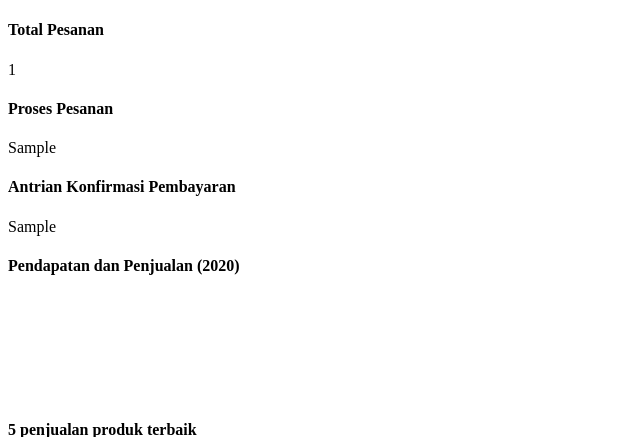
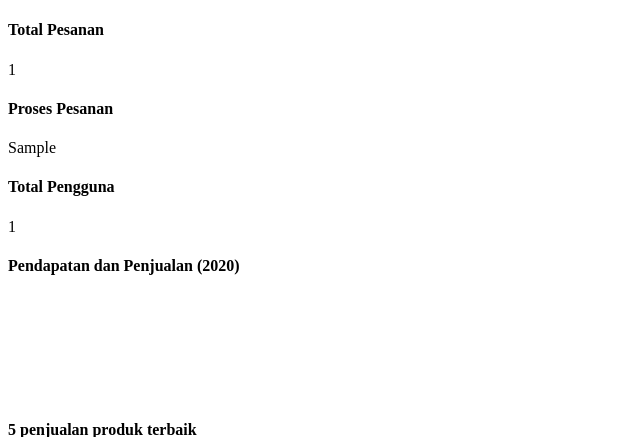
Before and after one commit to evaleries/gameoverflow, a PHP site: template App/views/admin/dashboard.php in a window 1280 px wide. Shown: the top 437 px of the page, without its empty margins (0-640 px from the left). Run offline with PHP 8.4, Linux system fonts and the light colour scheme; the template is opened without the code that fills it: most values are stand-ins (such as "Sample title", 1, 10 or a date in 2020); grey boxes marked "Sample" are stand-in pictures; data that the repository does not hold is empty; some libraries are stand-ins or nearby versions.

Commit message:
Update Dashboard
Shows total users

```diff
--- a/App/Controllers/Admin/DashboardController.php
+++ b/App/Controllers/Admin/DashboardController.php
@@ -4,6 +4,7 @@ namespace App\Controllers\Admin;
 
 
 use App\Core\Request;
+use App\Models\User;
 use App\Models\Order;
 use App\Models\Payment;
 use App\Models\Product;
@@ -15,13 +16,13 @@ class DashboardController extends Controller
     {
         $totalOrders = Order::rawFirst("SELECT count(*) as total FROM orders")->total;
         $orderProcessing = Order::rawFirst("SELECT count(*) as total FROM orders WHERE status = :status", ['status' => Order::PROCESSING])->total;
-        $paymentsPending = Payment::rawFirst("SELECT count(*) as total FROM payments p JOIN orders o ON p.order_id = o.id WHERE p.status = :status AND o.status <> :order_status", ['status' => Payment::PENDING, 'order_status' => Order::CANCELLED])->total;
+        $totalUsers = User::rawFirst("SELECT count(*) as total FROM users")->total;
         $recentOrders = Order::morphManyRaw("SELECT o.*, u.name, i.no, i.due_date FROM orders o JOIN invoices i ON i.order_id = o.id JOIN users u ON o.user_id = u.id ORDER BY o.created_at desc LIMIT 5");
 
         $incomes = Payment::raw('SELECT DATE_FORMAT(created_at, "%d/%m") as month, SUM(amount) as income FROM `payments` WHERE status = :status AND YEAR(created_at) = YEAR(CURRENT_DATE) GROUP BY created_at', ['status' => Payment::CONFIRMED]);
         $sales = Order::raw('SELECT count(*) as sales FROM orders WHERE status = :status AND YEAR(created_at) = YEAR(CURRENT_DATE) GROUP BY created_at', ['status' => Order::COMPLETED]);
         $bestProducts = Product::morphManyRaw("SELECT p.*, count(*) as sales FROM `order_items` oi JOIN products p ON oi.product_id = p.id JOIN orders o ON oi.order_id = o.id WHERE o.status = :status GROUP BY oi.product_id ORDER BY sales DESC LIMIT 5", ['status' => Order::COMPLETED]);
 
-        view('admin.dashboard', compact('totalOrders', 'orderProcessing', 'paymentsPending', 'recentOrders', 'incomes', 'sales', 'bestProducts'))->output();
+        view('admin.dashboard', compact('totalOrders', 'orderProcessing', 'totalUsers', 'recentOrders', 'incomes', 'sales', 'bestProducts'))->output();
     }
 }
--- a/App/views/admin/dashboard.php
+++ b/App/views/admin/dashboard.php
@@ -47,15 +47,15 @@
             </div>
             <div class="col-lg-4 col-md-4 col-sm-12">
               <div class="card card-statistic-1">
-                <div class="card-icon bg-warning">
-                  <i class="fas fa-clock"></i>
+                <div class="card-icon bg-success">
+                  <i class="fas fa-users"></i>
                 </div>
                 <div class="card-wrap">
                   <div class="card-header">
-                    <h4>Antrian Konfirmasi Pembayaran</h4>
+                    <h4>Total Pengguna</h4>
                   </div>
                   <div class="card-body">
-                    <?= isset($paymentsPending) ? $paymentsPending : 0 ?>
+                    <?= isset($totalUsers) ? $totalUsers : 0 ?>
                   </div>
                 </div>
               </div>
```
